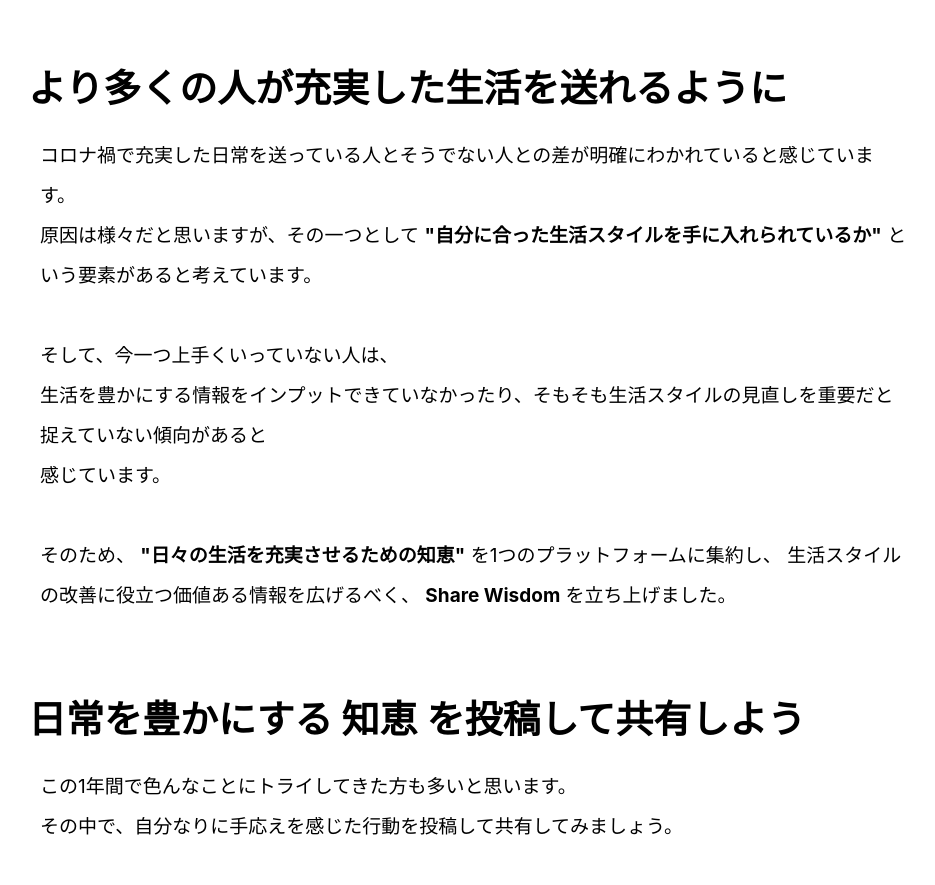
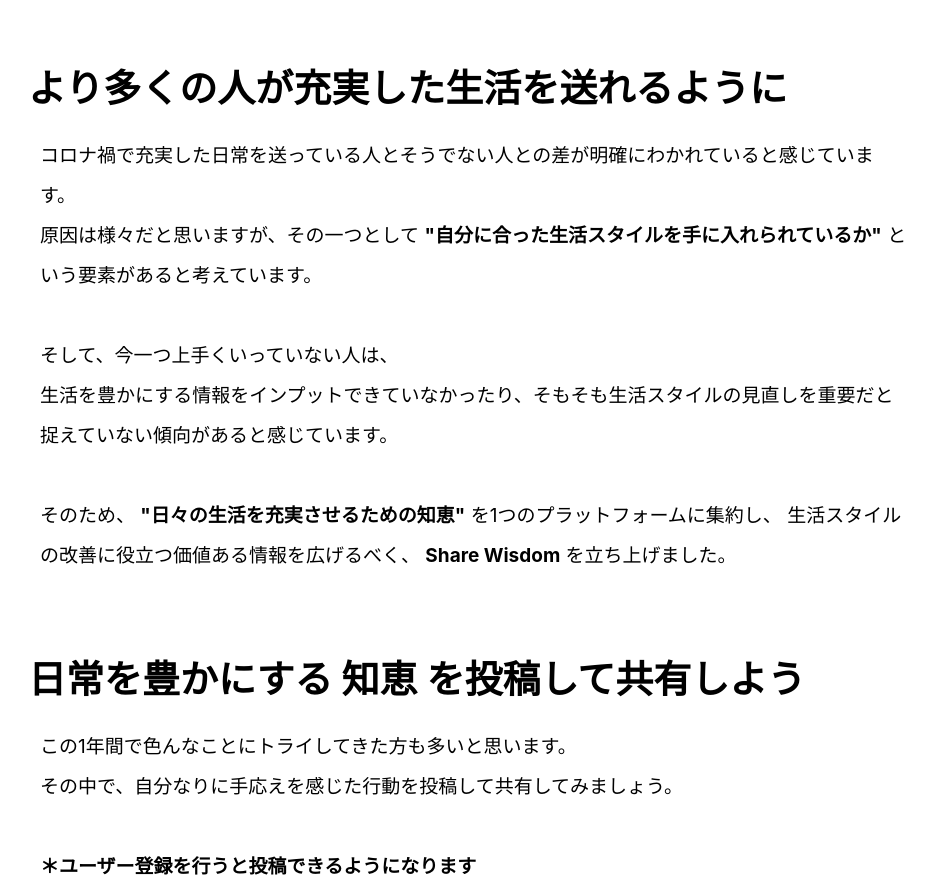
Before and after one commit to hiro-bata/share_app, a React (Create React App) app: page / in a window 1280 px wide. Shown: the part 800-1685 px from the top of the page, without its empty margins (166-1101 px from the left). Built offline with nearby package versions, Linux system fonts and the light colour scheme; no server answers.

Commit message:
modify-home

```diff
--- a/src/components/Home.tsx
+++ b/src/components/Home.tsx
@@ -80,9 +80,7 @@ const Home: React.FC = () => {
               <br />
               そして、今一つ上手くいっていない人は、
               <br />
-              生活を豊かにする情報をインプットできていなかったり、そもそも生活スタイルの見直しを重要だと捉えていない傾向があると
-              <br />
-              感じています。
+              生活を豊かにする情報をインプットできていなかったり、そもそも生活スタイルの見直しを重要だと捉えていない傾向があると感じています。
               <br />
               <br />
               そのため、 <span className={styles.textBold}>"日々の生活を充実させるための知恵"</span>{' '}
```
